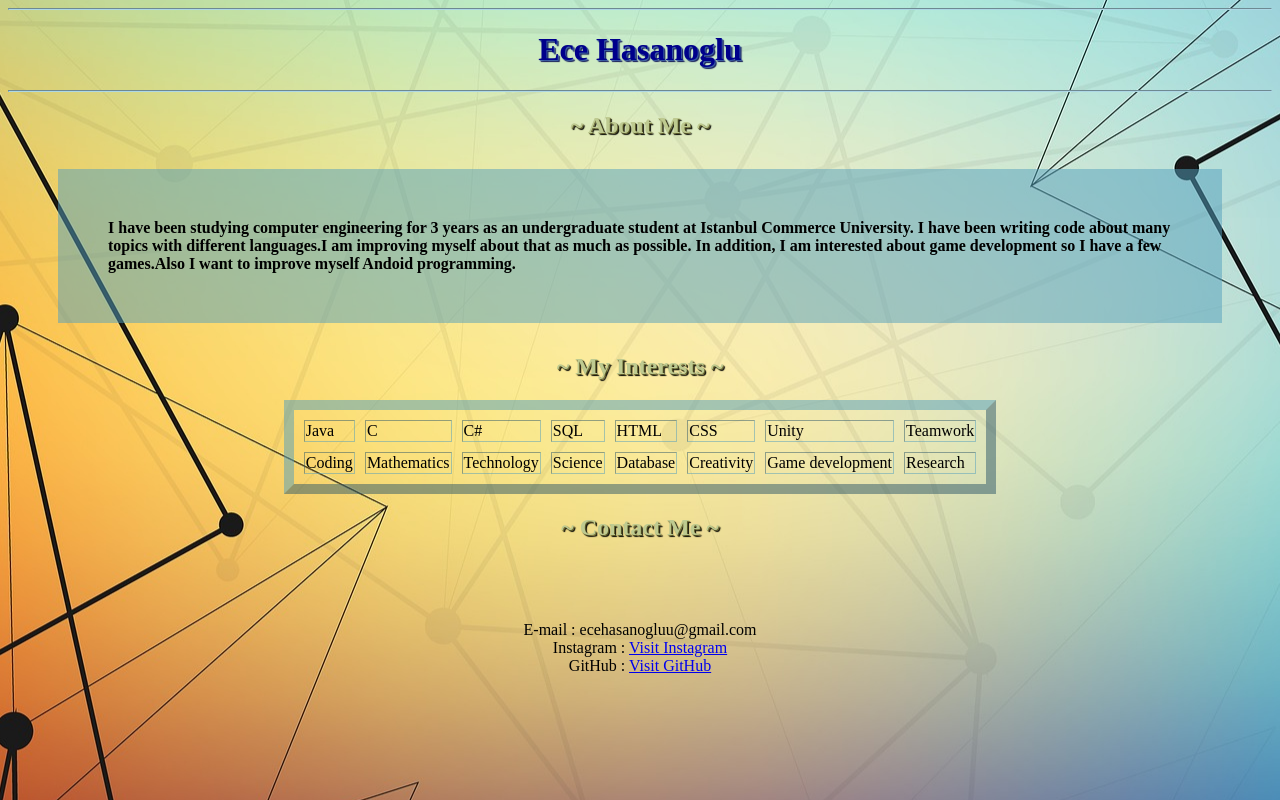
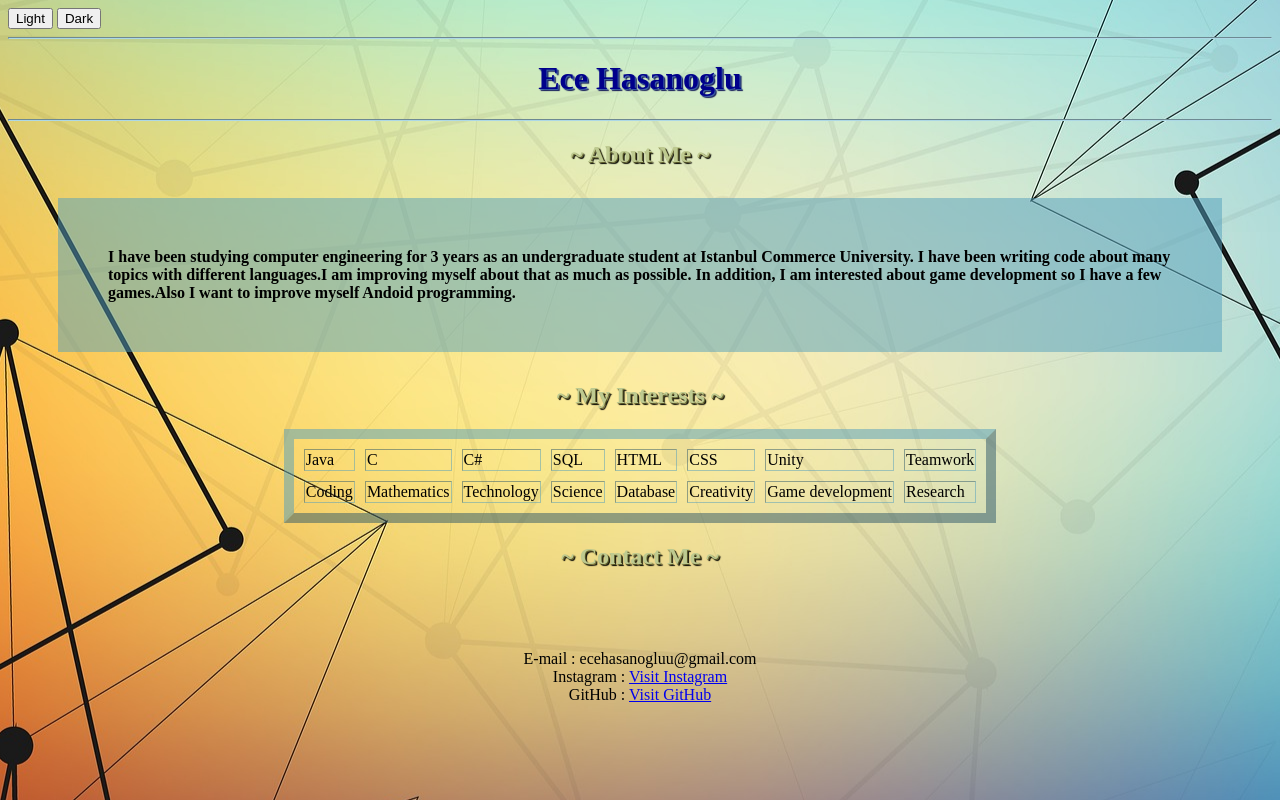
Before and after one commit to ece-ece/ecehasanoglu, a plain HTML site: page index.html in a window 1280 px wide. Drawn offline with Linux system fonts and the light colour scheme.

Commit message:
Add files via upload

```diff
--- a/index.html
+++ b/index.html
@@ -6,8 +6,16 @@
     <meta http-equiv="X-UA-Compatible" content="IE=edge">
     <meta name="viewport" content="width=device-width, initial-scale=1.0">
     <title>Ece Hasanoglu</title>
+    <script>
+        function myFunction(bgImage) {
+            document.body.style.backgroundImage = "url(" + bgImage + ")";
+
+        }
+    </script>
 </head>
-<body>
+<body id="body">
+    <button onclick="myFunction('background.jpg')">Light</button>
+    <button onclick="myFunction('darkbackground.jpg')">Dark</button>
     <hr>
     <center><h1>Ece Hasanoglu</h1></center>
     <hr/>
```
Also changed, not shown: darkbackground.jpg (added).
